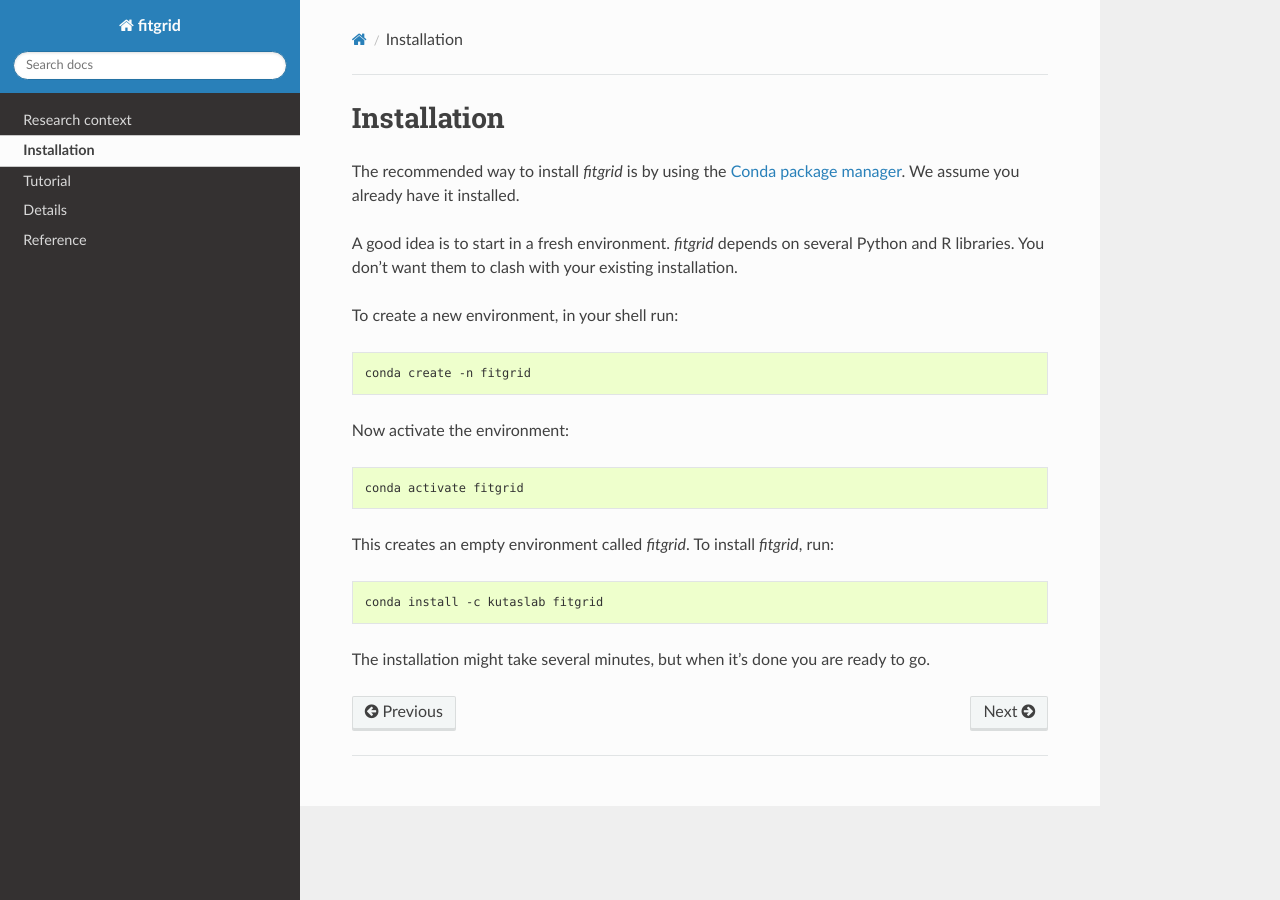
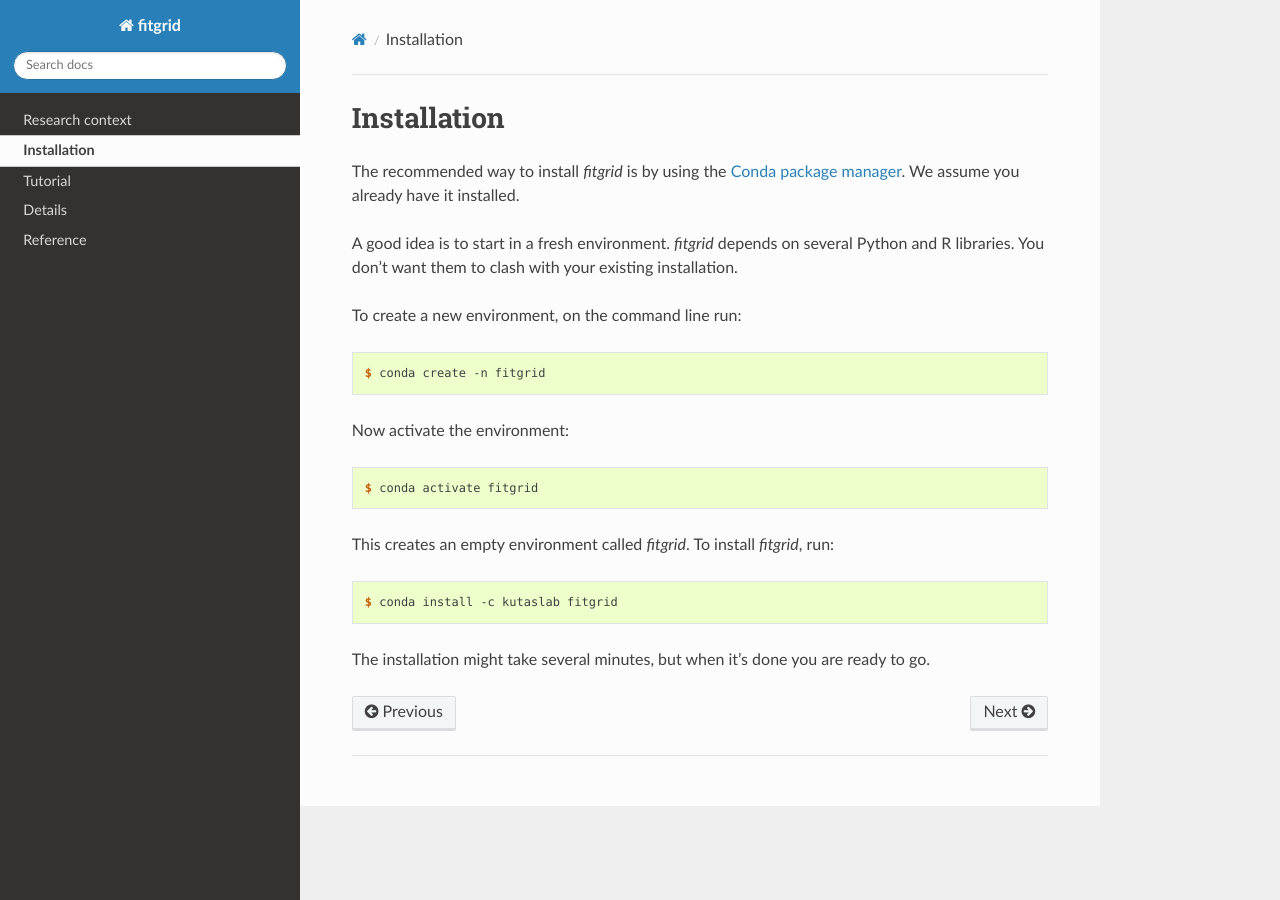
Before and after one commit to kutaslab/fitgrid, a Sphinx documentation site: the page built from docs/source/installation.rst, in a window 1280 px wide. Built offline with Sphinx 7.4.7 and the Read the Docs theme 2.0.0, drawn with Linux system fonts in a browser that asks for light colours.

Commit message:
Clarify that installation steps are run on the command line

```diff
--- a/docs/source/installation.rst
+++ b/docs/source/installation.rst
@@ -9,23 +9,23 @@
 Python and R libraries. You don't want them to clash with your existing
 installation.
 
-To create a new environment, in your shell run:
+To create a new environment, on the command line run:
 
 .. code-block:: console
 
-    conda create -n fitgrid
+    $ conda create -n fitgrid
 
 Now activate the environment:
 
 .. code-block:: console
 
-    conda activate fitgrid
+    $ conda activate fitgrid
 
 This creates an empty environment called `fitgrid`. To install `fitgrid`, run:
 
 .. code-block:: console
 
-    conda install -c kutaslab fitgrid
+    $ conda install -c kutaslab fitgrid
 
 The installation might take several minutes, but when it's done you are ready
 to go.
```
